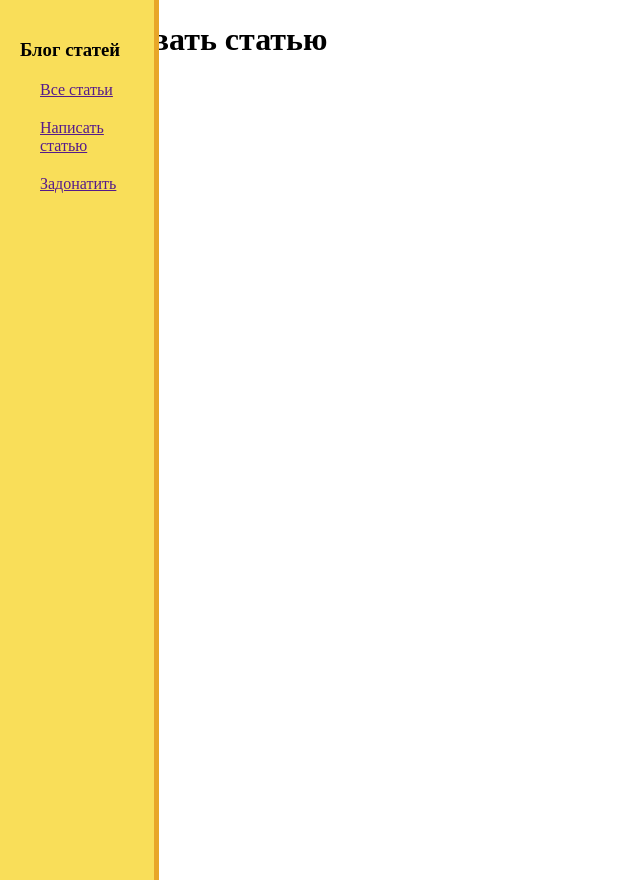
After one commit to egk60793/python_for_GIT, a Django app: template projector/blog/templates/blog/public.html in a window 1280 px wide. The commit adds this page. Shown: the whole page, without its empty margins (0-640 px from the left). Run offline with Django 3.2, Linux system fonts and the light colour scheme; the template is opened without the code that fills it, so the values that code supplies are empty.

Commit message:
add 'public' page

```diff
--- a/projector/blog/static/blog/css/blog.css
+++ b/projector/blog/static/blog/css/blog.css
@@ -9,10 +9,13 @@
     background-color: #f9de59; /* Black */
     overflow-x: hidden; /* Disable horizontal scroll */
     padding-top: 20px;
+    border-right: 5px solid #e8a628
 }
 
 .articles {
     text-align: center;
+    margin-left: 550px;
+    margin-right: 450px;
 }
 
 .button {
@@ -21,3 +24,17 @@
     border-radius: 12px;
     font-size: 20px;
 }
+
+.sidenav ul{
+    list-style: none;
+}
+
+.sidenav ul li {
+    color: black;
+    display: block;
+    margin-top: 20px;
+}
+
+h3 {
+    margin-left: 20px;
+}
--- /dev/null
+++ b/projector/blog/templates/blog/public.html
@@ -0,0 +1,9 @@
+{% extends 'blog/base.html' %}
+
+
+{% block title %}Опубликовать статью{% endblock %}
+
+
+{% block content %}
+<h1>Опубликовать статью</h1>
+{% endblock %}
--- a/projector/blog/urls.py
+++ b/projector/blog/urls.py
@@ -2,5 +2,6 @@ from django.urls import path
 from .views import *
 
 urlpatterns = [
-    path('', index)
+    path('', index),
+    path('public/', public)
 ]
--- a/projector/blog/views.py
+++ b/projector/blog/views.py
@@ -3,7 +3,13 @@ from django.http import HttpResponse
 from .models import Articles
 
 
+# главная
 # в переменной blog все поля модели Articles
 def index(request):
     blog = Articles.objects.all()
     return render(request, 'blog/index.html', {'blog': blog})
+
+
+# Опубликоввать статью
+def public(request):
+    return render(request, 'blog/public.html')
```
